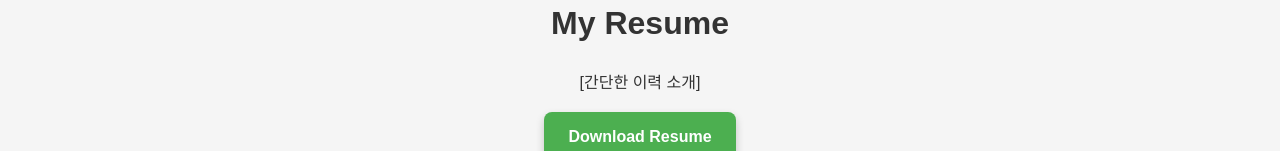
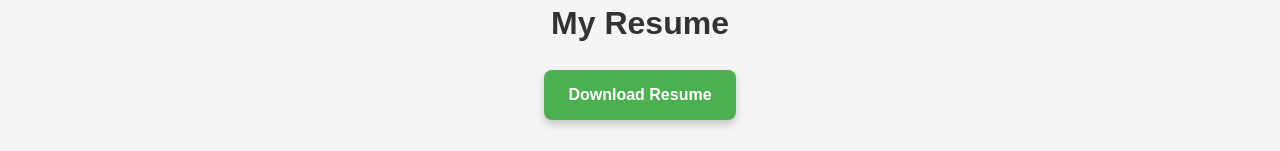
Before and after one commit to HyeonjunSon/My_Portfolio_website, a React (Create React App) app in the folder client/: page /resume in a window 1280 px wide. Shown: the part 152-303 px from the top of the page. Built offline with nearby package versions, Linux system fonts and the light colour scheme.

Commit message:
delete the 간단한 이력소개 words

```diff
--- a/client/src/pages/Resume.js
+++ b/client/src/pages/Resume.js
@@ -6,8 +6,6 @@ function Resume() {
   return (
     <div className="resume" style={{ textAlign: 'center' }}>
       <h1>My Resume</h1>
-      <p>[간단한 이력 소개]</p>
-
       {/* Styled Download Button */}
       <a
         href="/resume.pdf"
```
